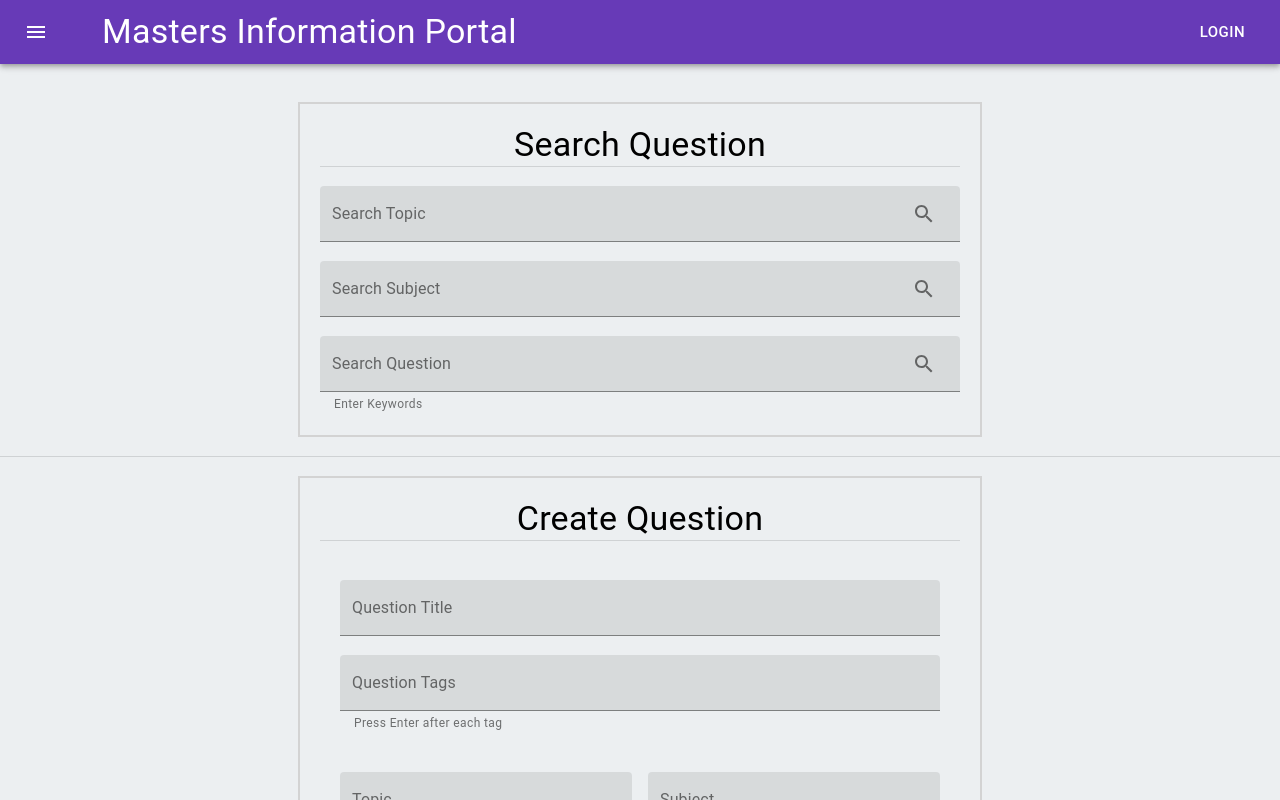
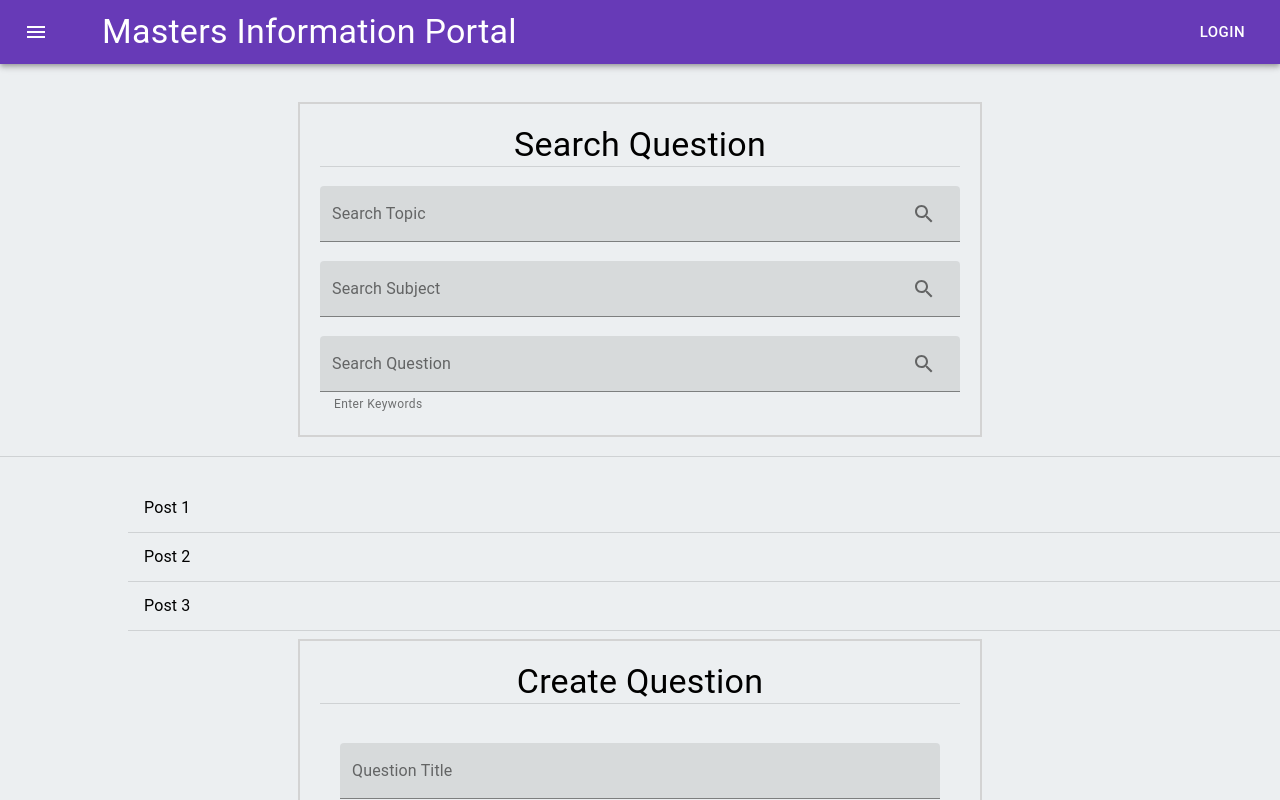
Before and after one commit to YatharthVyas/LOC2020, a React (Create React App) app in the folder webapp/: page /forum in a window 1280 px wide. Both pictures are taken after a click on the button 924 px from the left and 213 px from the top of the page. Shown: the top 800 px of the page. Built offline with nearby package versions, Linux system fonts and the light colour scheme.

Commit message:
Made changes 7:20AM

```diff
--- a/webapp/src/Components/forum.js
+++ b/webapp/src/Components/forum.js
@@ -4,7 +4,11 @@ import TextField from '@material-ui/core/TextField';
 import SearchIcon from '@material-ui/icons/Search';
 import {Formik,Form} from 'formik';
 import Button from '@material-ui/core/Button';
+import {NavLink} from 'react-router-dom';
 import Divider from '@material-ui/core/Divider';
+import List from '@material-ui/core/List';
+import ListItem from '@material-ui/core/ListItem';
+import ListItemText from '@material-ui/core/ListItemText';
 import Chip from '@material-ui/core/Chip';
 import InputAdornment from '@material-ui/core/InputAdornment';
 import IconButton from '@material-ui/core/IconButton';
@@ -14,9 +18,11 @@ import Box from '@material-ui/core/Box';
 import { Redirect } from 'react-router-dom';
 import $ from 'jquery';
 function Forum() {
+	const [array,setArray] = React.useState([]);
+
 	const handleSearch = (type) =>{
  		switch(type){
- 			case 'searchTopic': console.log("topic");break;
+ 			case 'searchTopic': console.log("topic");setArray(['Post 1 ','Post 2',' Post 3']);break;	//setArray will fetch from backend
  			case 'searchSubject': console.log("Subject");break;
  			case 'searchQuestion': console.log("Question");break;
  			default: break;
@@ -80,6 +86,21 @@ function Forum() {
 					/> <br/>
 				</Box>
 			<br/><Divider/><br/>
+			<div style={{marginLeft:'10vw'}}>
+				<List>
+				{array.map((value,key)=>(
+						<div key={key}>
+						<NavLink style={{textDecoration: 'none',color: 'black',fontFamily: 'Roboto',}} to="">
+			              <ListItem key={key}>
+			                <ListItemText> {value} </ListItemText>
+			              </ListItem>
+			              <Divider/>
+			            </NavLink>
+	              	</div>
+					))
+				}
+				</List>
+			</div>
 			</div>
 			<div align="center">
 				<Box style={{width:"50vw",border:"2px solid lightgrey",padding:20}}>
```
